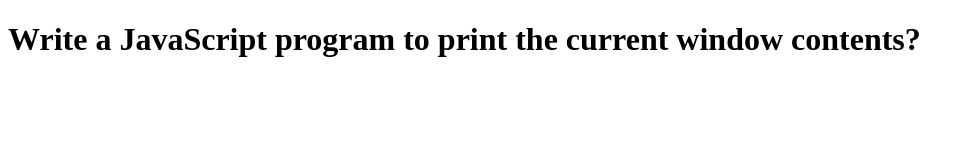
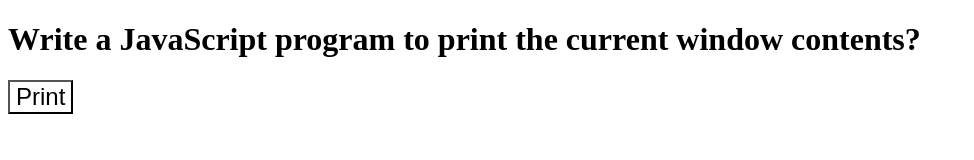
Before and after one commit to Rock257/JSInterviewPractice, a plain HTML site: page p2/index.html in a window 1280 px wide. Shown: the whole page, without its empty margins (0-974 px from the left). Drawn offline with Linux system fonts and the light colour scheme.

Commit message:
project 2 completed

```diff
--- a/p2/app.js
+++ b/p2/app.js
@@ -0,0 +1,10 @@
+const btn = document.getElementById('btn')
+
+btn.style.backgroundColor = 'transparent'
+
+
+const printCurrent = (e)=>{
+    console.log('BUTTON CLICKED')
+    console.log(e)
+    window.print()
+}
--- a/p2/index.html
+++ b/p2/index.html
@@ -4,10 +4,18 @@
     <meta charset="UTF-8" />
     <meta name="viewport" content="width=device-width, initial-scale=1.0" />
     <title>Project-2</title>
+    <style>
+        #btn{
+            font-size: 1.5rem;
+            border-radius: 2px solid black;
+        }
+    </style>
   </head>
   <body>
     <div class="practice">
       <h1>Write a JavaScript program to print the current window contents?</h1>
+      <button id="btn" onclick="printCurrent()"> Print</button>
     </div>
+    <script src="/p2/app.js"></script>
   </body>
 </html>
```
